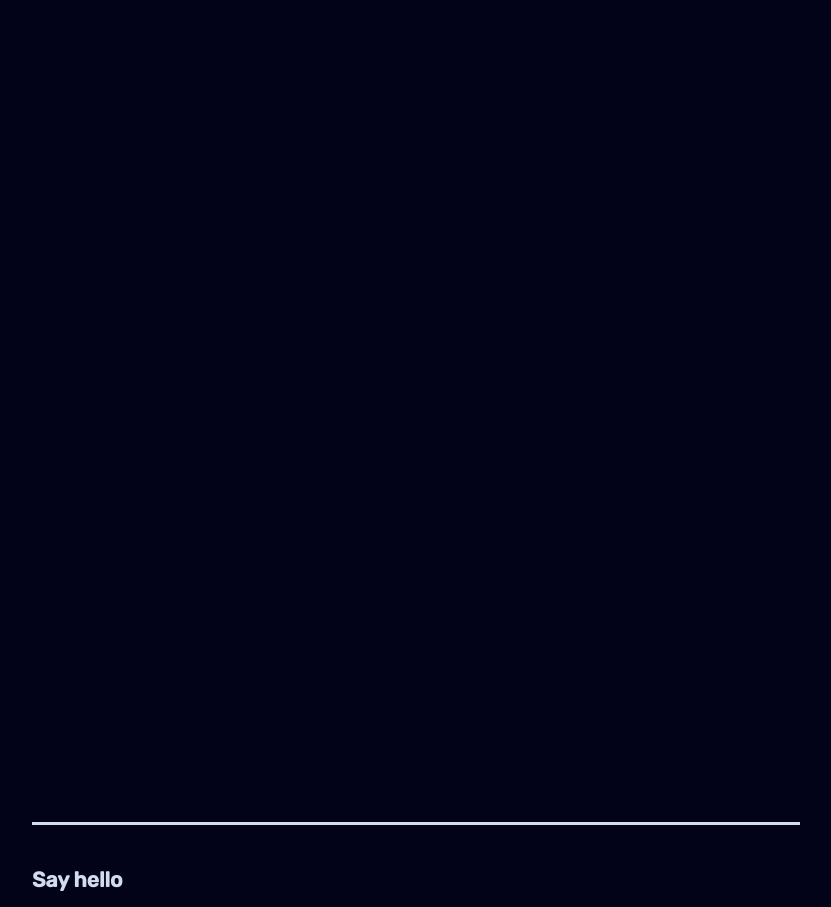
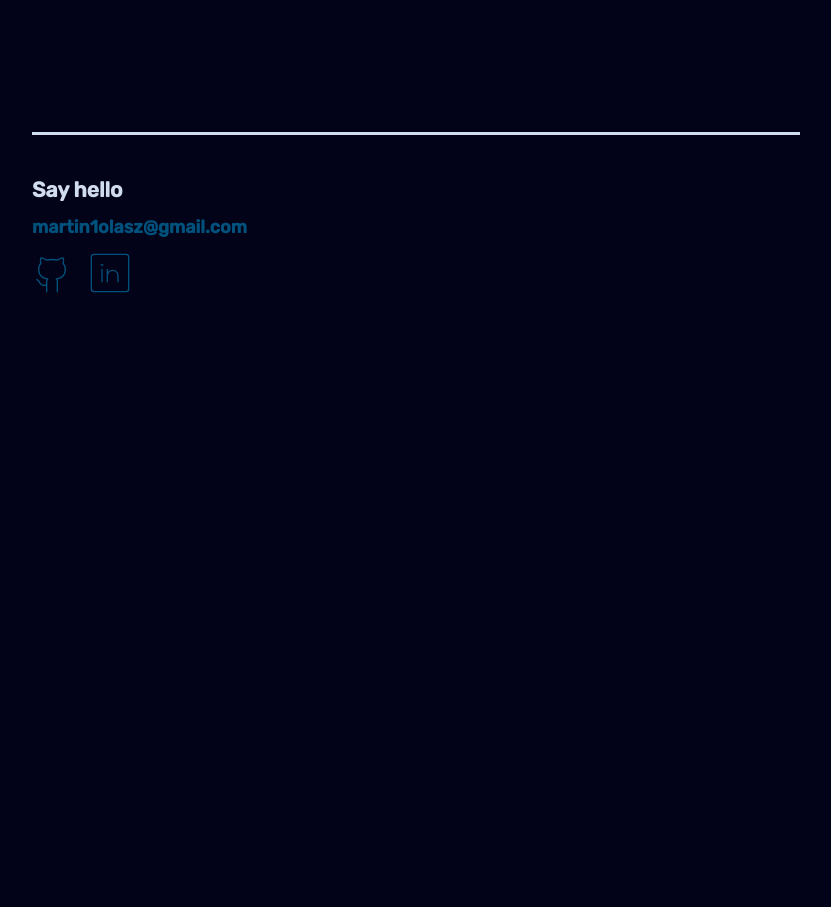
Before and after one commit to olaszm/personal-portfolio, a Vue app: page /work in a window 1280 px wide. Shown: the part 2960-3867 px from the top of the page, without its empty margins (224-1055 px from the left). After the commit the page ends 3290 px from the top, so only its background shows below. Built offline with nearby package versions, Linux system fonts and the light colour scheme.

Commit message:
update:removed one project

```diff
--- a/src/components/ProjectSection.vue
+++ b/src/components/ProjectSection.vue
@@ -49,13 +49,13 @@ export default {
           src: "me_preview.webp",
           slug: "personal-portfolio",
         },
-        {
-          name: "Jakó Bakery",
-          details:
-            "Jakó Bakery is a small bakery/ice-cream shop established in 1989 in my hometown.",
-          src: "jako_preview.webp",
-          slug: "jako-bakery",
-        },
+        // {
+        //   name: "Jakó Bakery",
+        //   details:
+        //     "Jakó Bakery is a small bakery/ice-cream shop established in 1989 in my hometown.",
+        //   src: "jako_preview.webp",
+        //   slug: "jako-bakery",
+        // },
       ],
     };
   },
```
